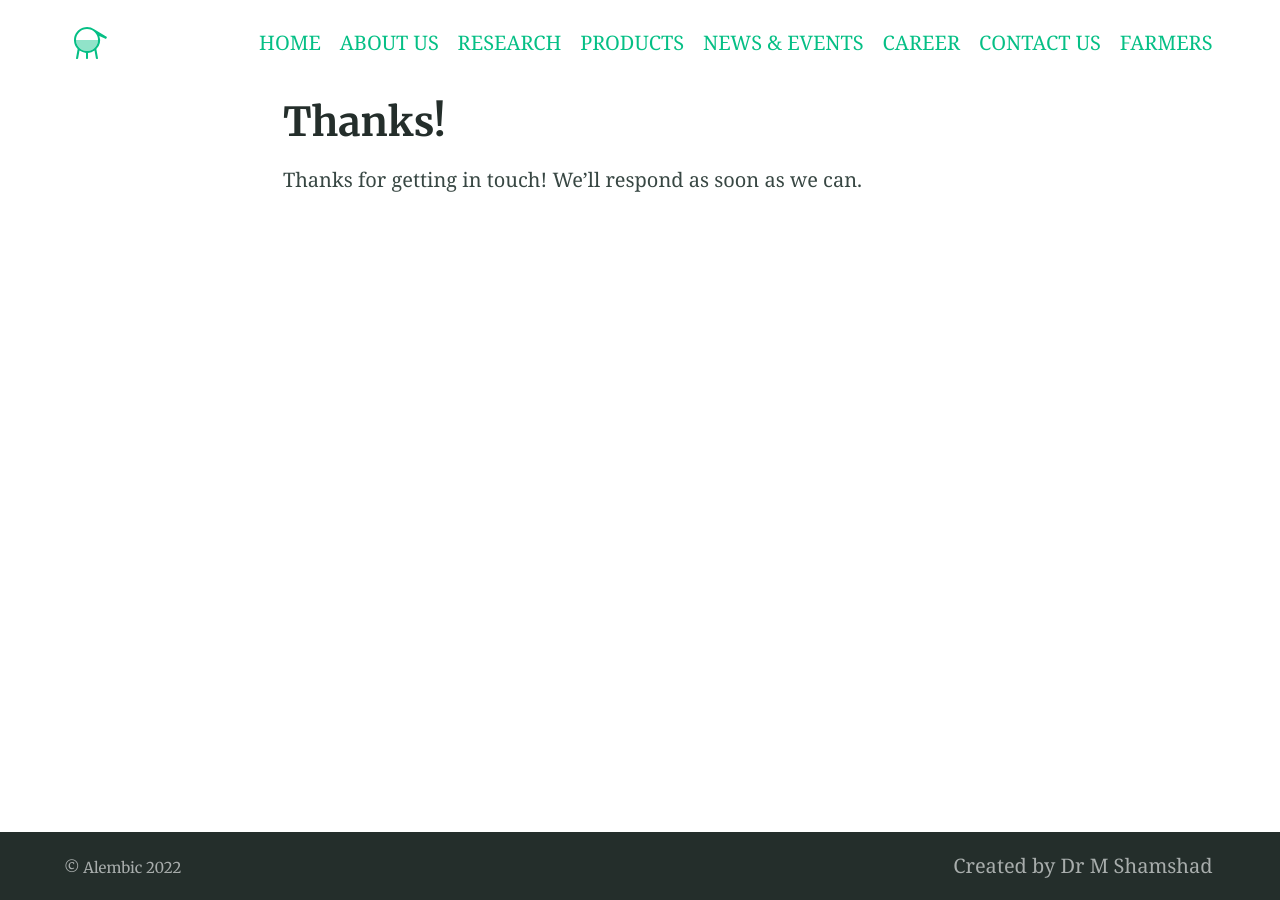
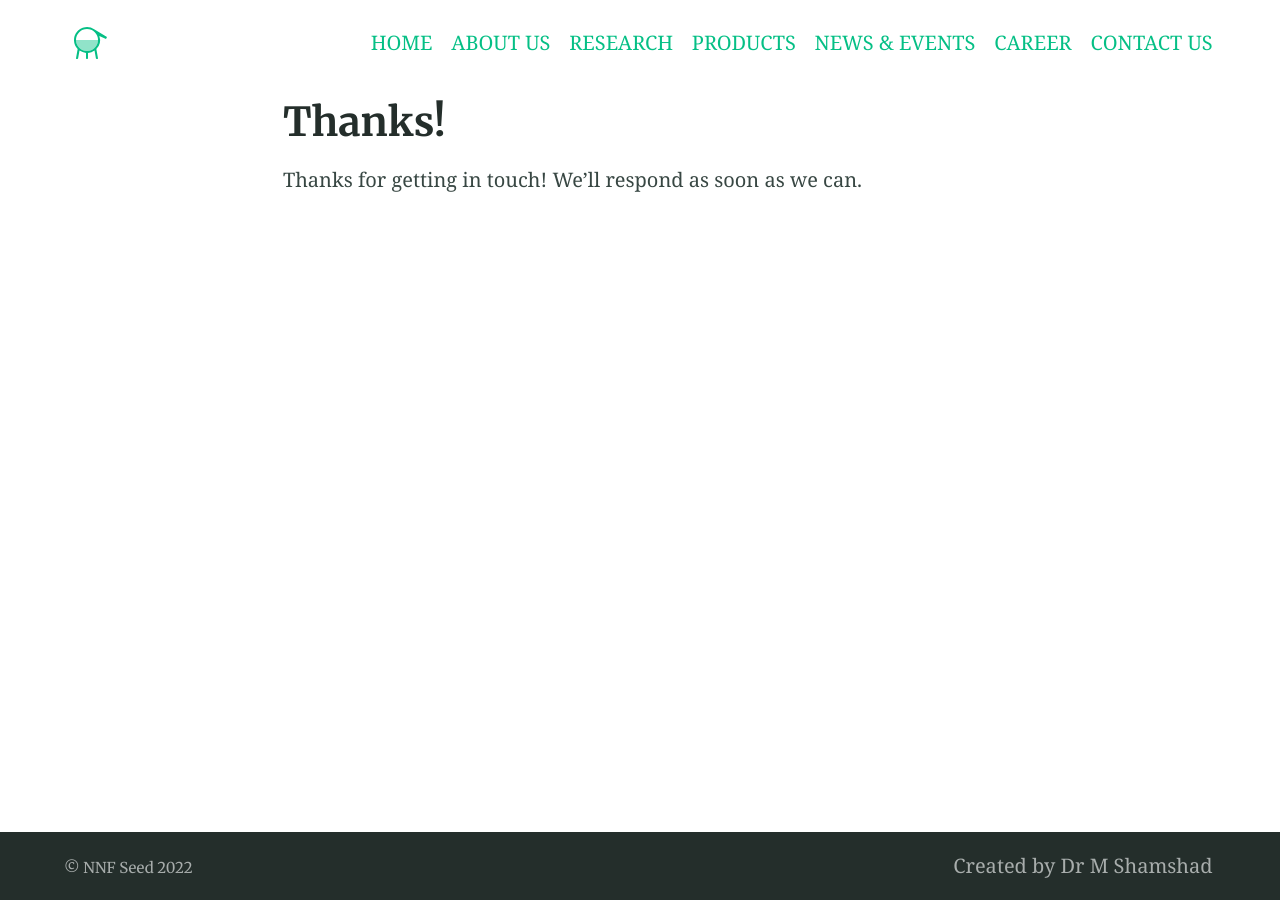
Before and after one commit to nnfseeds/nnfseeds.github.io, a Jekyll site: the page built from thanks.md, in a window 1280 px wide. Built offline with Jekyll 4.4.1, drawn with Linux system fonts in a browser that asks for light colours; part of the change alters nothing that is shown.

Commit message:
Update _config.yml

```diff
--- a/_config.yml
+++ b/_config.yml
@@ -39,15 +39,15 @@ paginate: 2 # jekyll-paginate > items per page
 paginate_path: blog/page:num # jekyll-paginate > blog page
 jekyll-mentions: https://twitter.com # jekyll-mentions > service used when @replying
 twitter:
-  username: DavidDarnes # jekyll-seo-tag > Owners twitter username
-author: DavidDarnes # jekyll-seo-tag > default author
-social: # jekyll-seo-tag > social overrides
-  name: David Darnes # jekyll-seo-tag > real name
+  username: nnfseeds # jekyll-seo-tag > Owners twitter username
+author: nnfseeds # jekyll-seo-tag > default author
+social: # nnfseeds > social overrides
+  name: nnfseeds # jekyll-seo-tag > real name
   links:  # jekyll-seo-tag > social aliases (sameAs)
-    - https://twitter.com/DavidDarnes
-    - https://www.facebook.com/daviddarnes
-    - https://www.linkedin.com/in/daviddarnes
-    - https://github.com/daviddarnes
+    - https://twitter.com/
+    - https://www.facebook.com/
+    - https://www.linkedin.com/in/
+    - https://github.com/
 # markdown: CommonMark # Markdown parse settings, CommonMark performs slightly better an others in build time
 # commonmark:
   # options: ["SMART", "FOOTNOTES"]
@@ -93,13 +93,13 @@ defaults:
 # 7. Site settings
 encoding: utf-8 # Make sure the encoding is right
 lang: en-GB # Set the site language
-title: "Alembic" # Site name or title, also used in jekyll-seo-tag
+title: "NNF Seed" # Site name or title, also used in jekyll-seo-tag
 logo: "/assets/logos/logo.svg" # Site logo, also used in jekyll-seo-tag
-description: "Alembic is a starting point for Jekyll projects. Rather than starting from scratch, this boilerplate is designed to get the ball rolling immediately" # Site description and default description, also used in jekyll-seo-tag
-url: "https://alembic.darn.es" # Site url, also used in jekyll-seo-tag
+description: "Pure and high quality seeds of Punjab Origin" # Site description and default description, also used in jekyll-seo-tag
+url: "https://nnfseeds.github.io" # Site url, also used in jekyll-seo-tag
 baseurl: ""
-repo: "https://github.com/daviddarnes/alembic"
-email: "me@daviddarnes.com"
+repo: "https://github.com/nnfseeds.github.io"
+email: "nnfseeds@gmail.com"
 # disqus: "alembic-1" # Blog post comments, uncomment the option and set the site ID from your Disqus account
 # date_format: "%-d %B %Y" # Blog post date formatting using placeholder formatting
 # google_analytics: ""
@@ -135,8 +135,6 @@ navigation_header:
   url: /carrier/
 - title: CONTACT US
   url: /CONTACTS US/
-- title: FARMERS
-  url: /farmers/
 
 
 
```
